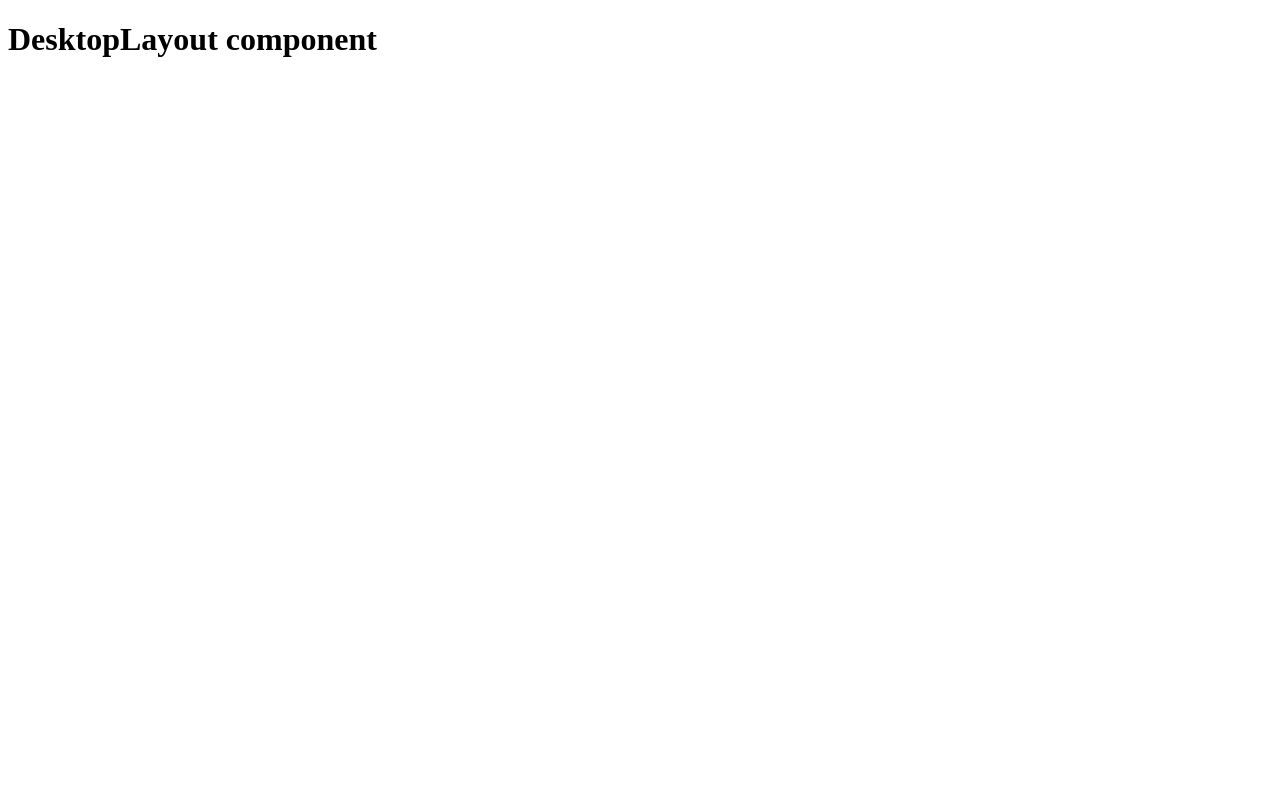
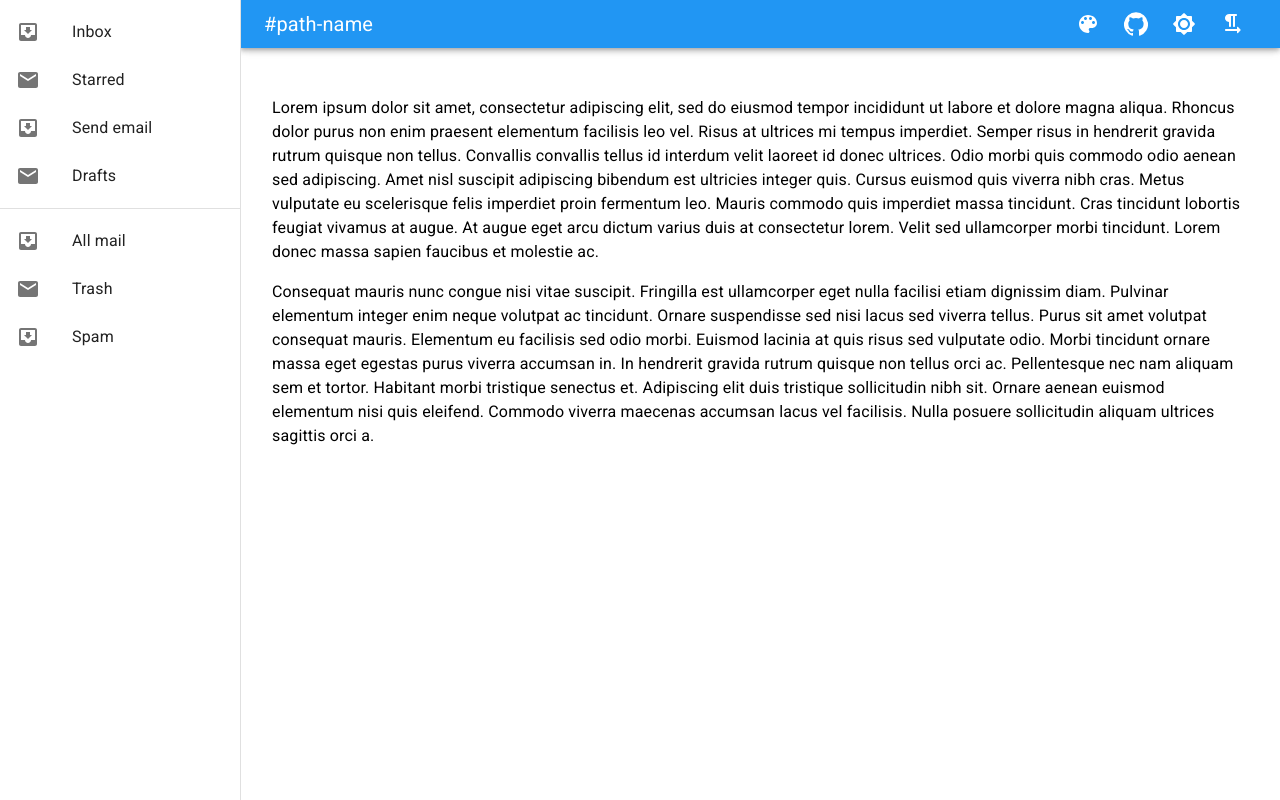
Before and after one commit to T145/T145.github.old, a React (Create React App) app: page / in a window 1280 px wide. Built offline with nearby package versions, Linux system fonts and the light colour scheme.

Commit message:
Added a desktop template

```diff
--- a/public/index.html
+++ b/public/index.html
@@ -1,6 +1,5 @@
 <!DOCTYPE html>
 <html lang="en">
-
   <head>
     <title>T145</title>
     <meta charset="utf-8" />
@@ -9,16 +8,28 @@
     <meta name="description" content="T145.github.io" />
 
     <link rel="icon" href="%PUBLIC_URL%/favicon.ico" />
-  <link rel="apple-touch-icon" sizes="180x180" href="%PUBLIC_URL%/apple-touch-icon.png">
-  <link rel="icon" type="image/png" sizes="32x32" href="%PUBLIC_URL%/favicon-32x32.png">
-  <link rel="icon" type="image/png" sizes="16x16" href="%PUBLIC_URL%/favicon-16x16.png">
+    <link
+      rel="apple-touch-icon"
+      sizes="180x180"
+      href="%PUBLIC_URL%/apple-touch-icon.png"
+    />
+    <link
+      rel="icon"
+      type="image/png"
+      sizes="32x32"
+      href="%PUBLIC_URL%/favicon-32x32.png"
+    />
+    <link
+      rel="icon"
+      type="image/png"
+      sizes="16x16"
+      href="%PUBLIC_URL%/favicon-16x16.png"
+    />
     <link rel="manifest" href="%PUBLIC_URL%/manifest.json" />
-
   </head>
 
   <body>
     <noscript>You need to enable JavaScript to run this app.</noscript>
     <div id="root"></div>
   </body>
-
 </html>
--- a/src/index.tsx
+++ b/src/index.tsx
@@ -2,7 +2,6 @@ import React, { StrictMode } from 'react';
 import { render } from 'react-dom';
 import { isMobile, isTablet } from 'react-device-detect';
 import { ThemeProvider } from '@material-ui/core';
-// import { BrowserRouter as Router, Switch, Route } from 'react-router-dom';
 import 'fontsource-roboto'; // required for Material UI
 import TabletLayout from './layouts/TabletLayout/TabletLayout';
 import MobileLayout from './layouts/MobileLayout/MobileLayout';
--- a/src/layouts/DesktopLayout/DesktopLayout.tsx
+++ b/src/layouts/DesktopLayout/DesktopLayout.tsx
@@ -1,10 +1,160 @@
 import React from 'react';
+import clsx from 'clsx';
+// import { BrowserRouter as Router, Switch, Route } from 'react-router-dom';
+import { createStyles, Theme, makeStyles } from '@material-ui/core/styles';
+import {
+  Drawer,
+  AppBar,
+  Toolbar,
+  List,
+  Typography,
+  Divider,
+  ListItem,
+  ListItemIcon,
+  ListItemText,
+  IconButton,
+} from '@material-ui/core';
+
+import FormatLTRIcon from '@material-ui/icons/FormatTextdirectionLToRRounded';
+import SunIcon from '@material-ui/icons/Brightness7Rounded';
+import MoonIcon from '@material-ui/icons/NightsStayRounded';
+import GitHubIcon from '@material-ui/icons/GitHub';
+import PaletteIcon from '@material-ui/icons/PaletteRounded';
+
+import InboxIcon from '@material-ui/icons/MoveToInbox';
+import MailIcon from '@material-ui/icons/Mail';
+
 import styles from './DesktopLayout.module.scss';
 
+const drawerWidth = 240;
+
+const useStyles = makeStyles((theme: Theme) =>
+  createStyles({
+    root: {
+      display: 'flex',
+    },
+    appBar: {
+      width: `calc(100% - ${drawerWidth}px)`,
+      marginLeft: drawerWidth,
+    },
+    drawer: {
+      width: drawerWidth,
+      flexShrink: 0,
+    },
+    drawerPaper: {
+      width: drawerWidth,
+    },
+    // necessary for content to be below app bar
+    toolbar: theme.mixins.toolbar,
+    content: {
+      flexGrow: 1,
+      padding: theme.spacing(3),
+    },
+  })
+);
+
 export default function DesktopLayout() {
+  const classes = useStyles();
+
   return (
-    <div className={styles.DesktopLayout} data-testid="DesktopLayout">
-      <h1>DesktopLayout component</h1>
+    <div
+      className={clsx(styles.DesktopLayout, classes.root)}
+      data-testid="DesktopLayout"
+    >
+      <AppBar position="fixed" className={classes.appBar}>
+        <Toolbar variant="dense">
+          <Typography variant="h6" color="inherit">
+            #path-name
+          </Typography>
+
+          <div className={classes.content} />
+
+          <IconButton color="inherit">
+            <PaletteIcon />
+          </IconButton>
+
+          <IconButton
+            color="inherit"
+            href="https://github.com/T145/T145.github.io"
+          >
+            <GitHubIcon />
+          </IconButton>
+
+          <IconButton color="inherit">
+            <SunIcon />
+          </IconButton>
+
+          <IconButton color="inherit">
+            <FormatLTRIcon />
+          </IconButton>
+        </Toolbar>
+      </AppBar>
+
+      <Drawer
+        className={classes.drawer}
+        variant="permanent"
+        classes={{
+          paper: classes.drawerPaper,
+        }}
+        anchor="left"
+      >
+        <List>
+          {['Inbox', 'Starred', 'Send email', 'Drafts'].map((text, index) => (
+            <ListItem button key={text}>
+              <ListItemIcon>
+                {index % 2 === 0 ? <InboxIcon /> : <MailIcon />}
+              </ListItemIcon>
+              <ListItemText primary={text} />
+            </ListItem>
+          ))}
+        </List>
+        <Divider />
+        <List>
+          {['All mail', 'Trash', 'Spam'].map((text, index) => (
+            <ListItem button key={text}>
+              <ListItemIcon>
+                {index % 2 === 0 ? <InboxIcon /> : <MailIcon />}
+              </ListItemIcon>
+              <ListItemText primary={text} />
+            </ListItem>
+          ))}
+        </List>
+      </Drawer>
+
+      <main className={classes.content}>
+        <div className={classes.toolbar} />
+
+        <Typography paragraph>
+          Lorem ipsum dolor sit amet, consectetur adipiscing elit, sed do
+          eiusmod tempor incididunt ut labore et dolore magna aliqua. Rhoncus
+          dolor purus non enim praesent elementum facilisis leo vel. Risus at
+          ultrices mi tempus imperdiet. Semper risus in hendrerit gravida rutrum
+          quisque non tellus. Convallis convallis tellus id interdum velit
+          laoreet id donec ultrices. Odio morbi quis commodo odio aenean sed
+          adipiscing. Amet nisl suscipit adipiscing bibendum est ultricies
+          integer quis. Cursus euismod quis viverra nibh cras. Metus vulputate
+          eu scelerisque felis imperdiet proin fermentum leo. Mauris commodo
+          quis imperdiet massa tincidunt. Cras tincidunt lobortis feugiat
+          vivamus at augue. At augue eget arcu dictum varius duis at consectetur
+          lorem. Velit sed ullamcorper morbi tincidunt. Lorem donec massa sapien
+          faucibus et molestie ac.
+        </Typography>
+
+        <Typography paragraph>
+          Consequat mauris nunc congue nisi vitae suscipit. Fringilla est
+          ullamcorper eget nulla facilisi etiam dignissim diam. Pulvinar
+          elementum integer enim neque volutpat ac tincidunt. Ornare suspendisse
+          sed nisi lacus sed viverra tellus. Purus sit amet volutpat consequat
+          mauris. Elementum eu facilisis sed odio morbi. Euismod lacinia at quis
+          risus sed vulputate odio. Morbi tincidunt ornare massa eget egestas
+          purus viverra accumsan in. In hendrerit gravida rutrum quisque non
+          tellus orci ac. Pellentesque nec nam aliquam sem et tortor. Habitant
+          morbi tristique senectus et. Adipiscing elit duis tristique
+          sollicitudin nibh sit. Ornare aenean euismod elementum nisi quis
+          eleifend. Commodo viverra maecenas accumsan lacus vel facilisis. Nulla
+          posuere sollicitudin aliquam ultrices sagittis orci a.
+        </Typography>
+      </main>
     </div>
   );
 }
```
Lines whose indentation alone changed are shown as unchanged.
